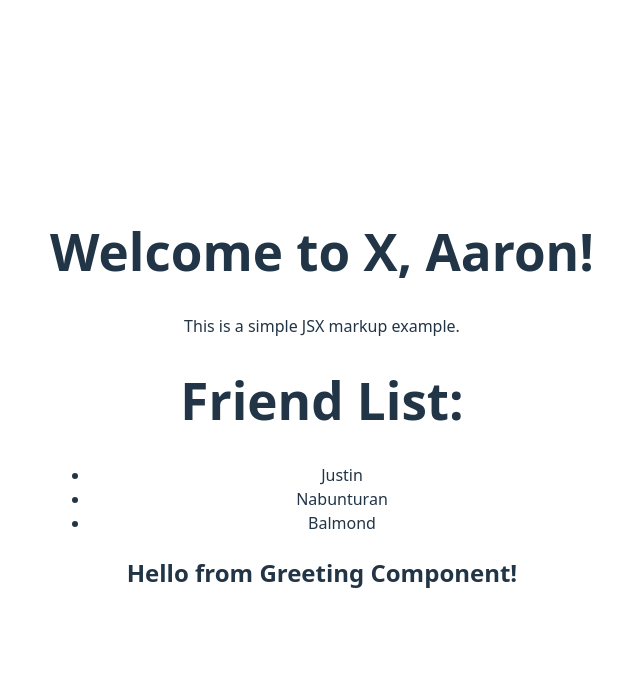
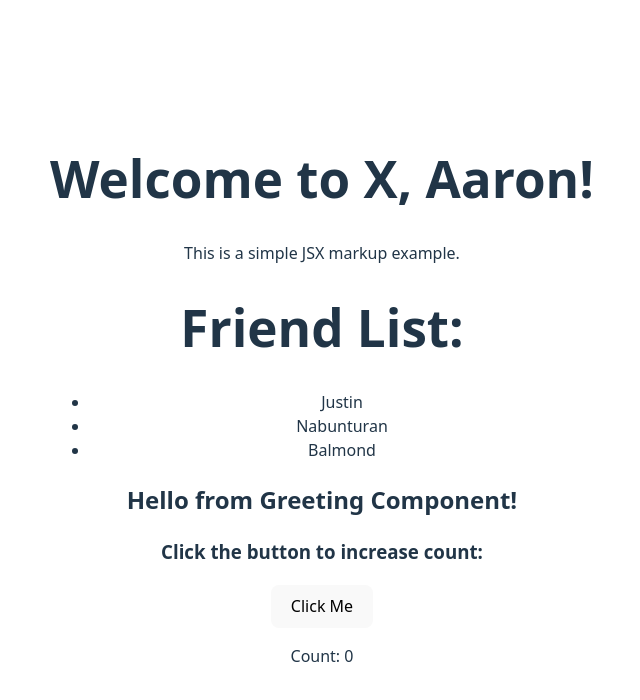
Before and after one commit to barondedios/appdev1, a React (Vite) app in the folder react-quickstart/: page / in a window 1280 px wide. Shown: the top 700 px of the page, without its empty margins (318-958 px from the left). Built offline with nearby package versions, Linux system fonts and the light colour scheme.

Commit message:
Done responding to events / using hooks

```diff
--- a/react-quickstart/src/App.jsx
+++ b/react-quickstart/src/App.jsx
@@ -21,6 +21,12 @@ const App = () => {
 
   const friends = ['Justin', 'Nabunturan', 'Balmond'];
 
+  const [count, setCount] = useState(0);
+
+  const handleClick = () => {
+    setCount(count + 1);
+  };
+
   return (
     <div>
       <h1>{isLoggedIn ? `Welcome to X, ${userName}!` : 'Please log in'}</h1>
@@ -32,6 +38,11 @@ const App = () => {
         ))}
       </ul>
       <Greeting />
+
+       <h3>Click the button to increase count:</h3>
+        <button onClick={handleClick}>Click Me</button>
+          <p>Count: {count}</p>
+
     </div>
   );
 };
```
